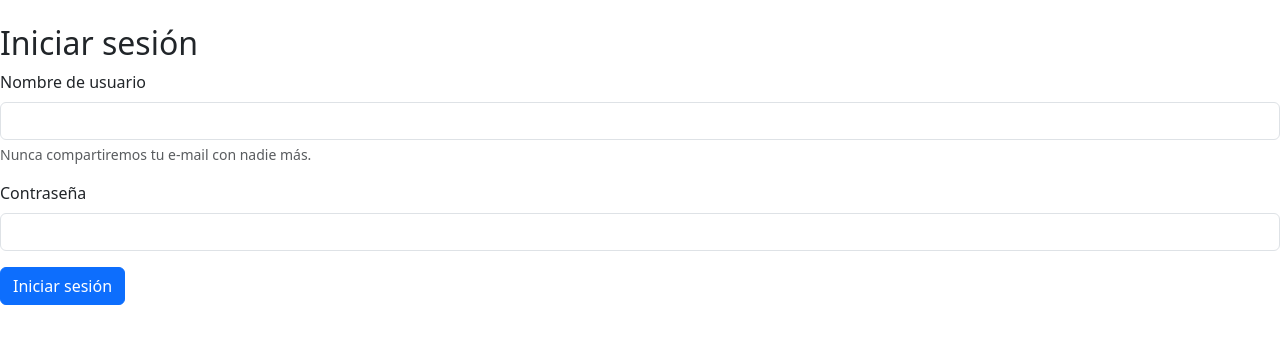
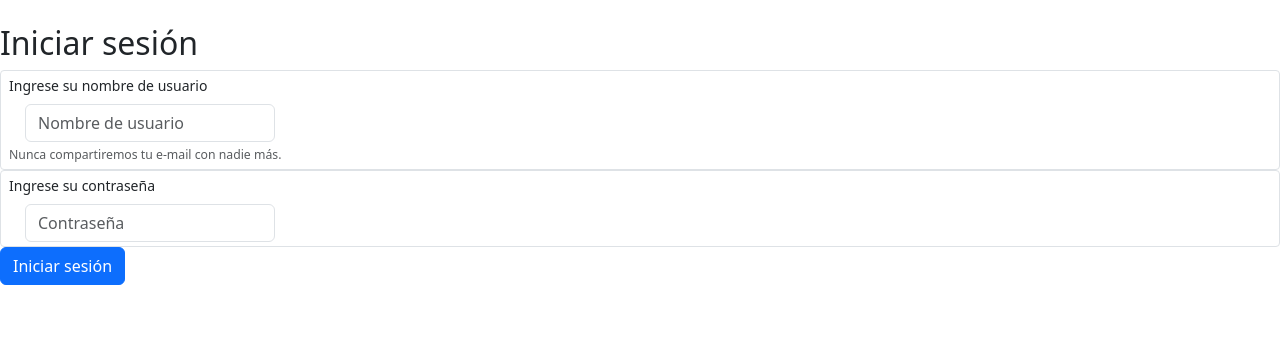
Before and after one commit to FacundoGazar/ferreteria_2-0, a Django app: page /iniciar_sesion/ in a window 1280 px wide. Shown: the part 56-400 px from the top of the page. Run offline with Django 5.2, Linux system fonts and the light colour scheme.

Commit message:
actualizo el login

```diff
--- a/iniciar_sesion/templates/authenticate/login.html
+++ b/iniciar_sesion/templates/authenticate/login.html
@@ -14,14 +14,18 @@
   <form method="post">
    {% csrf_token %}
     <form>
-      <div class="mb-3">
-        <label for="exampleUsername" class="form-label">Nombre de usuario</label>
-        <input type="text" class="form-control" name="username" aria-describedby="emailHelp">
-        <div id="emailHelp" class="form-text">Nunca compartiremos tu e-mail con nadie más.</div>
+      <div class="form-control form-control-sm">
+        <div class="col-xs-3">
+          <label for="exampleUsername" class="form-label">Ingrese su nombre de usuario</label>
+          <input type="text" class="form-control mx-sm-3" name="username" aria-describedby="emailHelp" placeholder="Nombre de usuario" style="width: 250px;">
+          <div id="emailHelp" class="form-text">Nunca compartiremos tu e-mail con nadie más.</div>
+        </div>
       </div>
-      <div class="mb-3">
-        <label for="examplePassword1" class="form-label">Contraseña</label>
-        <input type="password" class="form-control" name="password">
+      <div class="form-control form-control-sm">
+        <div class="col-xs-3">
+          <label for="examplePassword1" class="form-label">Ingrese su contraseña</label>
+          <input type="password" class="form-control mx-sm-3" name="password" placeholder="Contraseña" style="width: 250px;">
+        </div>
       </div>
       <button type="submit" class="btn btn-primary">Iniciar sesión</button>
     </form>
```
Also changed, not shown: db.sqlite3.
